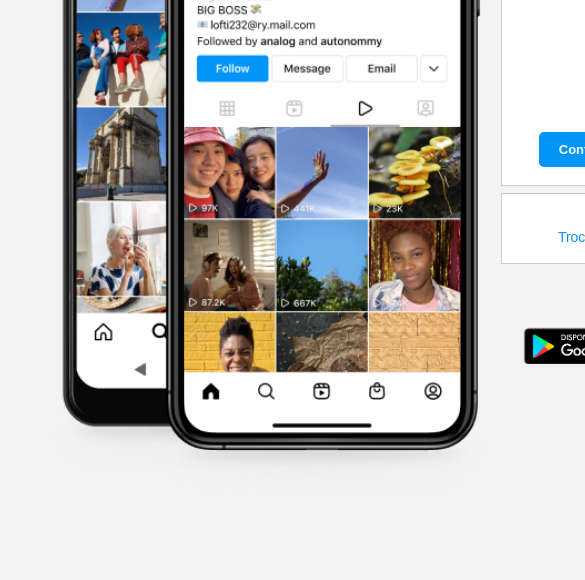
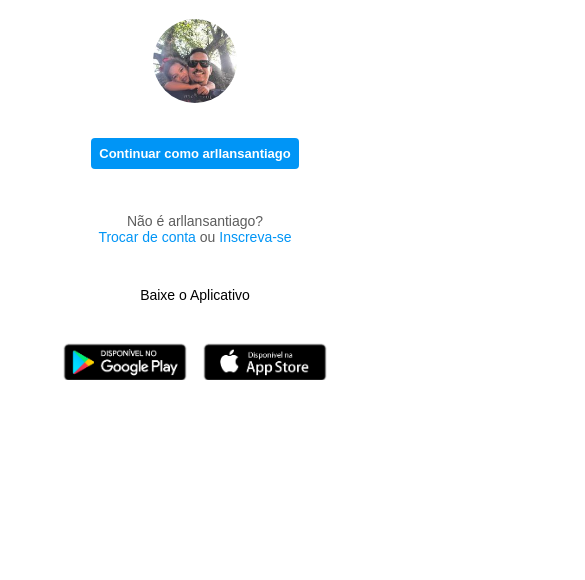
Before and after one commit to ArllanSantiago/instagram, a plain HTML site: page index.html in a window 390 px wide. Shown: the part 264-844 px from the top of the page, 585 px wide, since content can reach past the window. Drawn offline with Linux system fonts and the light colour scheme.

Commit message:
Ajuste na responsividade da tela'

```diff
--- a/index.html
+++ b/index.html
@@ -7,7 +7,6 @@
 </head>
 
 <body>
-
     <div class="instagram-wrapper">
         <div class="instagram-phone">
             <div>
@@ -30,16 +29,16 @@
 
         <div class="instagram-continue">
             <div class="group">
-                <img class="logo" src="./assets/img/insta-logo.png" alt="logo do instagram">
+                <img class="instagram-logo" src="./assets/img/insta-logo.png" alt="logo do instagram">
                 <div class="profile-photo">
                     <img src="./assets/img/insta-profile.jpg" alt="foto do seu perfil">
                 </div>
-                <a class="btn-primary" href="#">Continuar como arllansantiago</a>
+                <a class="instagram-login" href="#">Continuar como arllansantiago</a>
             </div>
 
             <div class="group">
                 <p class="not-account">Não é arllansantiago? </p>
-                <p class="notaccount">
+                <p class="not-account">
                     <span class="link-blue">
                         Trocar de conta
                     </span>
--- a/style.css
+++ b/style.css
@@ -10,10 +10,10 @@
 
 body{
   width: 100%;
-  min-width: 100vh;
+  min-height: 100vh;
+  background-color: #f3f3f3;
   padding: 0;
   margin: 0;
-  background-color: #f3f3f3;
   display: flex;
   justify-content: center;
 }
@@ -21,83 +21,103 @@ body{
 .instagram-wrapper{
     display: flex;
     align-items: center;
-    justify-content: center;
-    width: 80%;
+    justify-content: start;
+    width: 60%;
     height:  100vh;
 }
 
 .instagram-phone{
-    transform: scale(1.11);
+    display: flex;
+    align-items: center;
+    justify-content: center;
+    width: 50%;
+}
+
+.instagram-phone img{
+    height: 50rem;
 }
 
 .instagram-continue{
     display: flex;
     align-items: center;
+    justify-content: space-around;
     flex-direction: column;
-    justify-content: space-around;
+    width: 50%;
     min-height:  34rem;
 
 }
-.get-the-app p{
-    font-weight: bold;
-}
-.group, .get-the-app{
+
+.group{
     display: flex;
     justify-content: space-between;
     align-items: center;
     flex-direction: column;
+    background-color: #fff;
     width: 100%;
     padding: 1.3rem 0 ;
-    margin-top: 0.5rem;
-    color: #5c5c5c;
+    border: 1px solid #ccc;
+
+}
+.group:nth-child(1){
+    min-height: 19rem;
 }
 
-.group{
-    background-color: #fff;
-    border: 1px solid #ccc;
-}
-
-.group:nth-child(1){
-    min-height: 19rem;
-    margin-top: 0;
+.instagram-logo{
+    height: 3rem;
 }
 
 .profile-photo{
     display: flex;
     align-items: center;
     justify-content: center;
+    border-radius: 55%;
+    overflow: hidden;
 }
 
 .profile-photo img{
-    border-radius: 55%;
-    transform: scale(0.7);
-    overflow: hidden;
+    height: 6rem;
 }
-.logo{
-    height: 3rem;
-}
-.btn-primary{
+
+.instagram-login{
     color: #fff;
     background-color: #0095f6;
-    text-decoration: none;
-    padding: 10px 20px;
+    padding: 8px;
+    border-radius: 4px;
     font-weight: bold;
     font-size: small;
-    border-radius: 5px;
     opacity: 1;
 }
 
+
+.instagram-logout{
+    color:#0095f6;
+    margin-top: 1rem;
+}
+
+.not-account{
+    color:#5c5c5c
+}
 
 .link-blue{
     color:  #0095f6;
 
 }
+
+.get-the-app p{
+    display: flex;
+    flex-direction: column;
+    align-items: center;
+    justify-content: space-between;
+    width: 100%;
+    padding: 1.3rem 0 ;
+}
+
+
 .download {
     display: flex;
-    flex-direction: row;
-    align-items: center;
     width: 100%;
     justify-content: space-evenly;
+    align-items: center;
     padding: 1rem;
 }
 .app-download {
@@ -113,9 +133,30 @@ body{
 .app-download:nth-child(2){
     background-image: url(./assets/img/apple.png);
 }
-.btn-primary:hover,.link-blue:hover{
-    opacity: 0.7;
-    cursor: pointer;
+
+@media (max-width: 1024px){
+    .instagram-wrapper{
+        width: 90%;
+    }
+}
+
+@media (max-width: 650px){
+    body{
+        background-color: #fff;
+    }
+    .instagram-wrapper{
+        width: 90%;
+    }
+    .instagram-phone{
+        display: none;
+    }
+    .instagram-continue{
+        width: 100%;
+
+    }
+    .group{
+        border: 1px solid transparent;
+    }
 }
 
 
@@ -123,10 +164,12 @@ body{
 
 
 
+.instagram-login:hover,.link-blue:hover{
+    opacity: 0.7;
+    cursor: pointer;
+}
 
-
-
-#slideset {height: 10em; position: absolute; margin-top: -612px; margin-left: 156px;}
+#slideset {height: 10rem; position: absolute; margin-top: -51.75rem; margin-left:10.55rem;}
 #slideset > * {animation: 12s autoplay6 infinite linear;
     position: absolute; top: 0; left: 0; opacity: 0.0}
 
@@ -140,3 +183,7 @@ body{
 #slideset > *:nth-child(1) {animation-delay: 0s}
 #slideset > *:nth-child(2) {animation-delay: 4s}
 #slideset > *:nth-child(3) {animation-delay: 8s}
+
+#slideset img{
+    transform: scale(0.86);
+}
```
